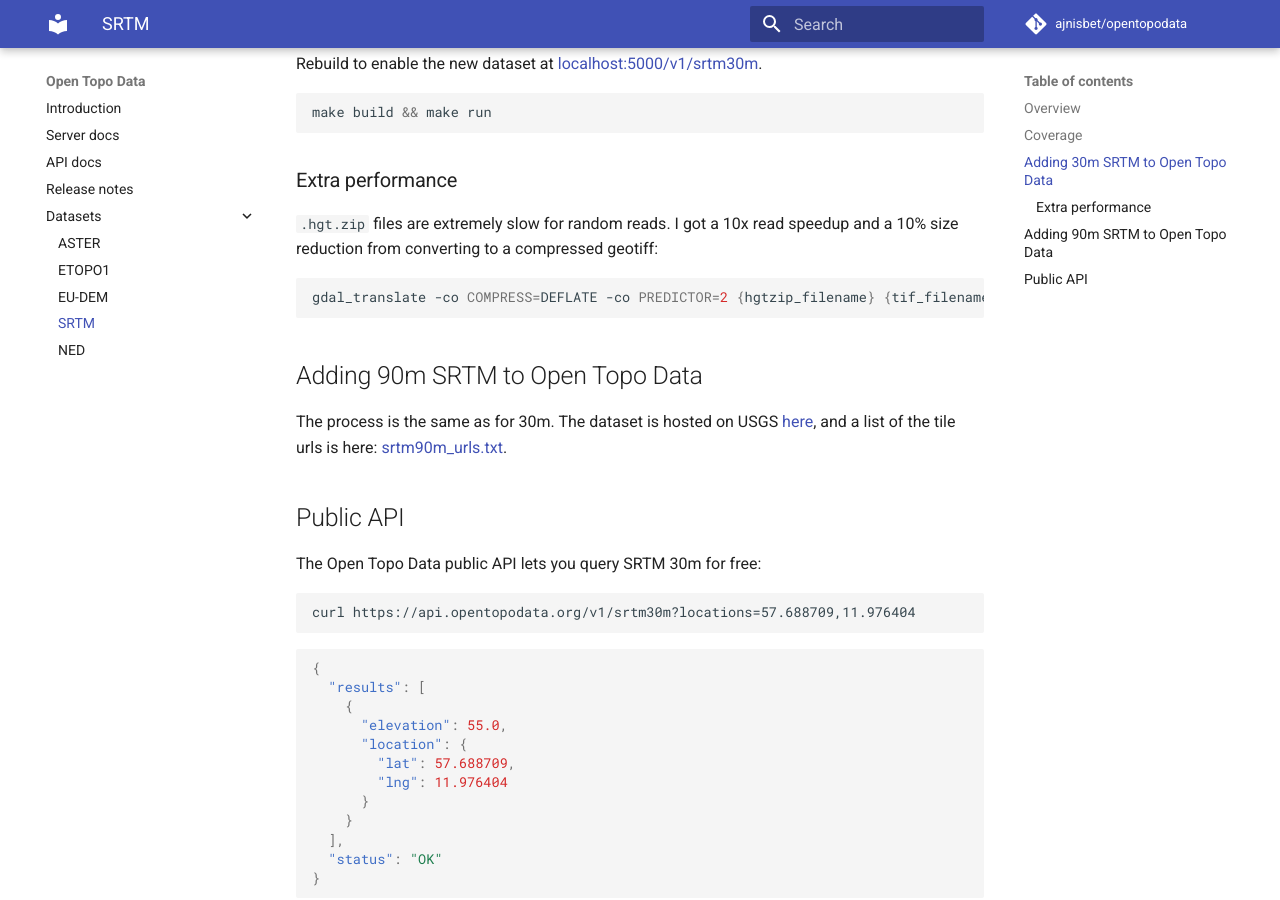
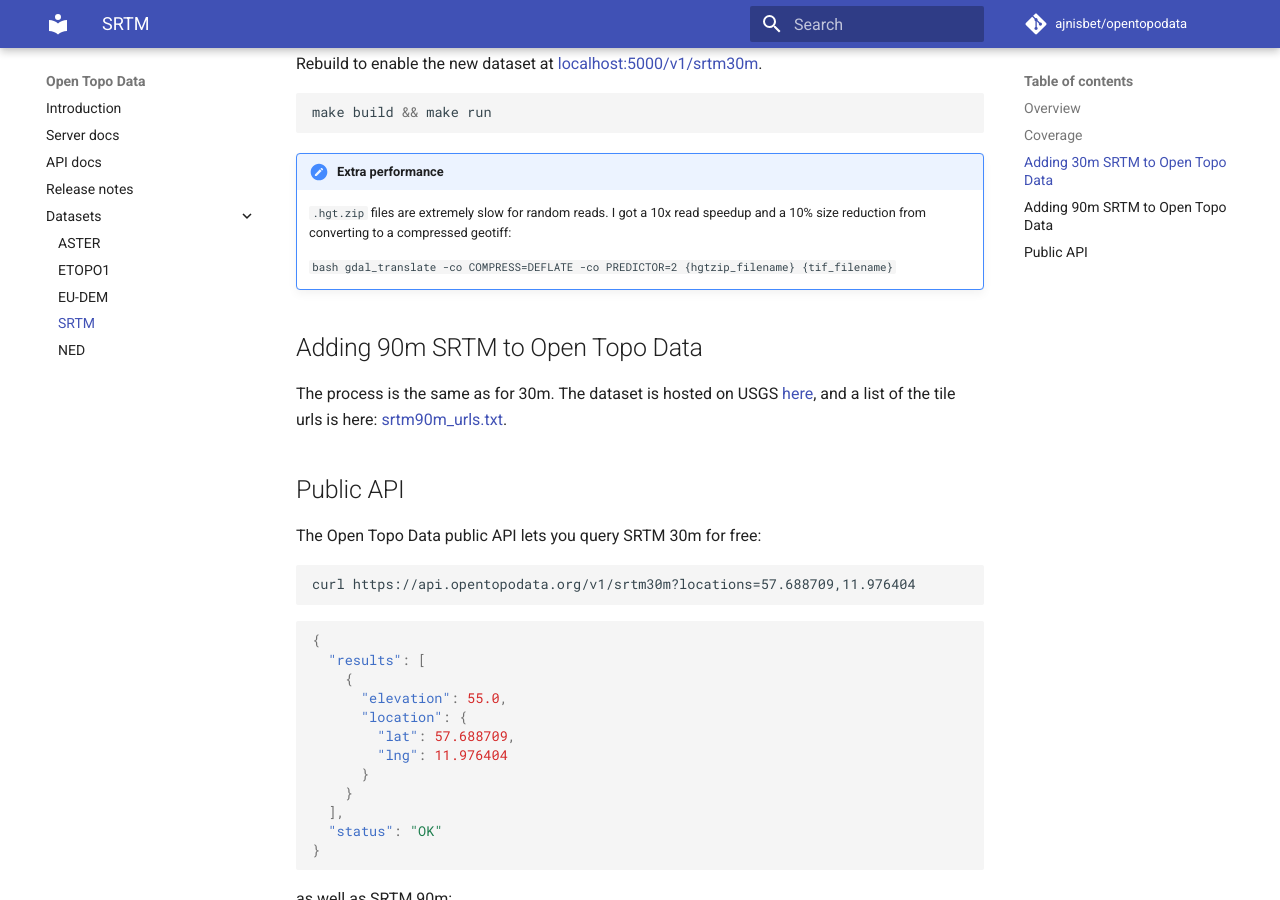
Before and after one commit to ajnisbet/opentopodata, an MkDocs documentation site: the page built from docs/datasets/srtm.md, in a window 1280 px wide and 900 px high, scrolled down 1380 px. Built offline with MkDocs 1.6.1 and Material for MkDocs 9.7.7, drawn with Linux system fonts in a browser that asks for light colours; comment, search, counter and statistics services are not loaded; part of the change alters nothing that is shown.

````diff
--- a/docs/datasets/srtm.md
+++ b/docs/datasets/srtm.md
@@ -45,13 +45,12 @@ Rebuild to enable the new dataset at [localhost:5000/v1/srtm30m](http://localhos
 make build && make run
 ```
 
-### Extra performance
+!!! note "Extra performance"
+    `.hgt.zip` files are extremely slow for random reads. I got a 10x read speedup and a 10% size reduction from converting to a compressed geotiff:
 
-`.hgt.zip` files are extremely slow for random reads. I got a 10x read speedup and a 10% size reduction from converting to a compressed geotiff:
-
-```bash
-gdal_translate -co COMPRESS=DEFLATE -co PREDICTOR=2 {hgtzip_filename} {tif_filename}
-```
+    ```bash
+    gdal_translate -co COMPRESS=DEFLATE -co PREDICTOR=2 {hgtzip_filename} {tif_filename}
+    ```
 
 ## Adding 90m SRTM to Open Topo Data
 
````
